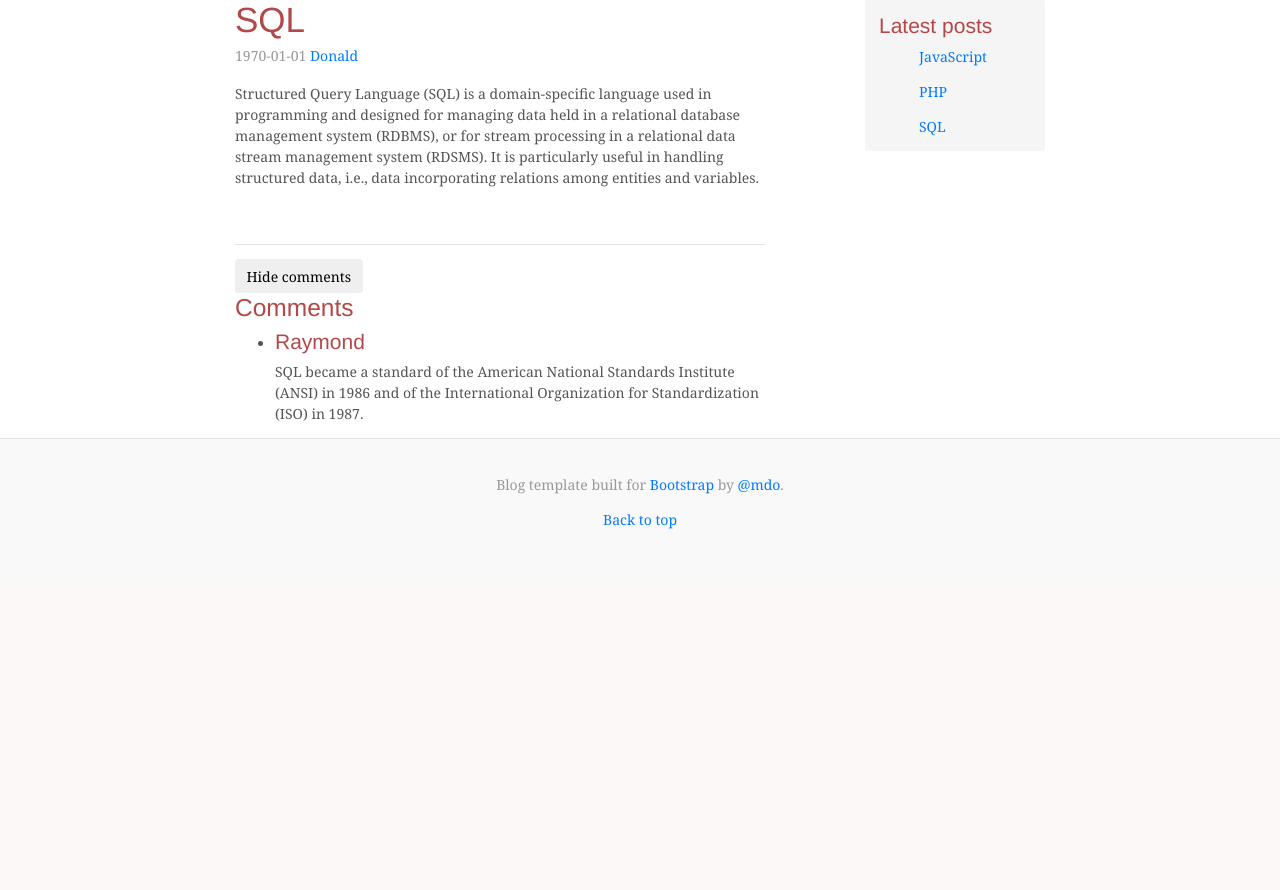
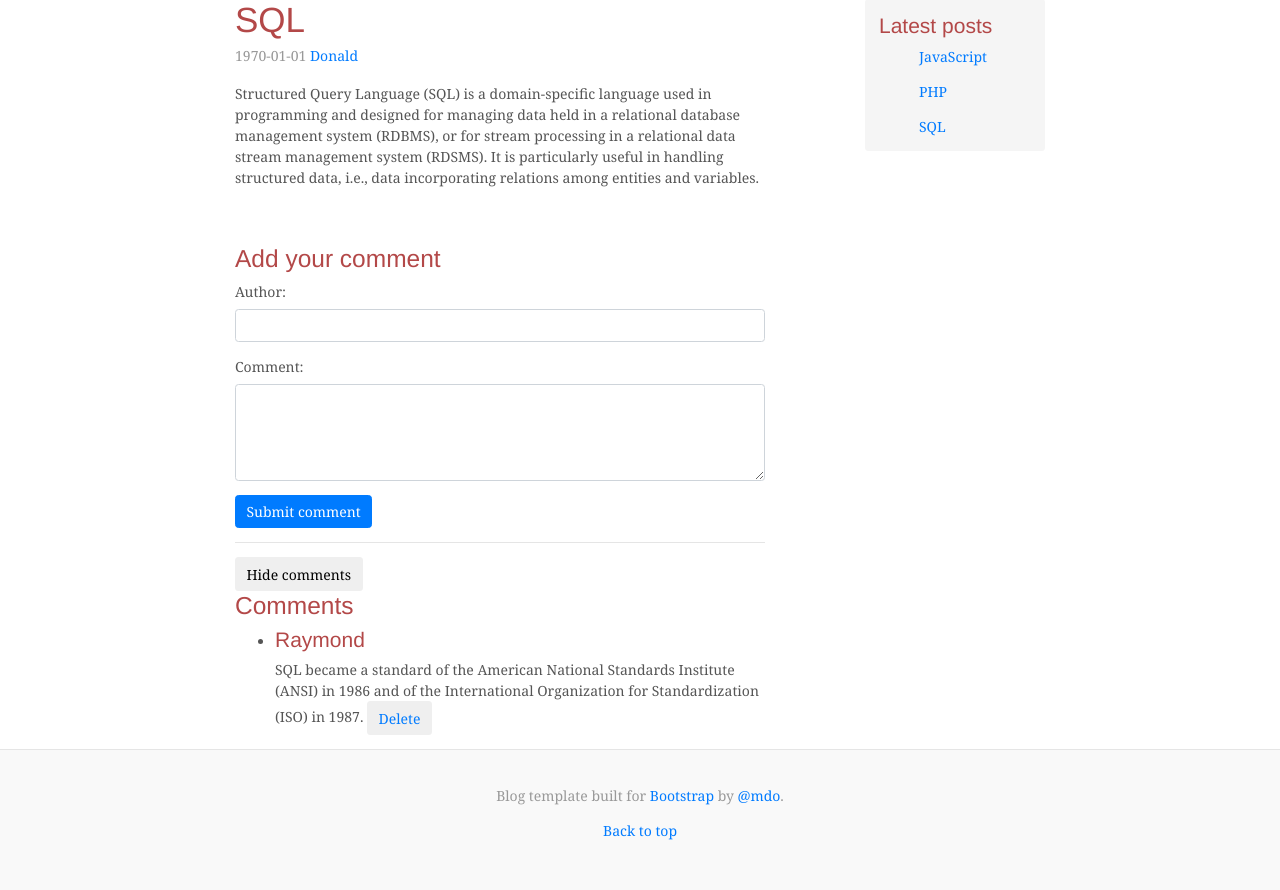
Before and after one commit to BiljanaDa/zavrsni-rad-ok, a PHP site: page /single-post.php?post_id=1 in a window 1280 px wide. Shown: the part 234-1124 px from the top of the page. Before the commit the page ends 763 px from the top, so only its background shows below. Run offline with PHP 8.4, Linux system fonts and the light colour scheme; data comes from the database, SQL or seed files in the repository.

Commit message:
zadatak8

```diff
--- a/comments.php
+++ b/comments.php
@@ -1,7 +1,22 @@
+<?php $postId = $_GET['post_id']; ?>
 <div class="comments">
+    <h3>Add your comment</h3>
+    <form action="create-comment.php" method="post" onsubmit="return validateForm();">
+        <div class="form-group">
+            <label for="author">Author:</label>
+            <input type="text" name="author" id="author" class="form-control">
+        </div>
+        <div class="form-group">
+            <label for="text">Comment:</label>
+            <textarea name="text" id="text" class="form-control" rows="4"></textarea>
+        </div>
+        <input type="hidden" name="post_id" value="<?= $postId ?>">
+        <button type="submit" class="btn btn-primary">Submit comment</button>
+    </form>
     <hr>
     <button class="btn btn-default" id="comments-btn">Hide comments</button>
     <h3>Comments</h3>
+
     <ul id="comments-list">
         <?php foreach ($comments as $comment) { ?>
             <li class="">
@@ -9,6 +24,8 @@
                     <?= $comment['author'] ?>
                 </h4>
                 <?= $comment['text'] ?>
+                <button class="btn btn-default"><a
+                        href="delete-comment.php?post_id=<?= $postId ?>&id=<?= $comment['id'] ?>">Delete</a></button>
             </li>
         <?php } ?>
     </ul>
--- a/script.js
+++ b/script.js
@@ -10,3 +10,13 @@ commentsBtn.addEventListener("click", () => {
     commentsBtn.innerHTML = "Hide comments";
   }
 });
+
+function validateForm() {
+  var author = document.getElementById("author").value;
+  var text = document.getElementById("text").value;
+
+  if (!author || !text) {
+    alert("You must fill in all of the fields!");
+    return false;
+  }
+}
```
Also changed, not shown: create-comment.php (added, +16 -0 lines), delete-comment.php (added, +15 -0 lines).
